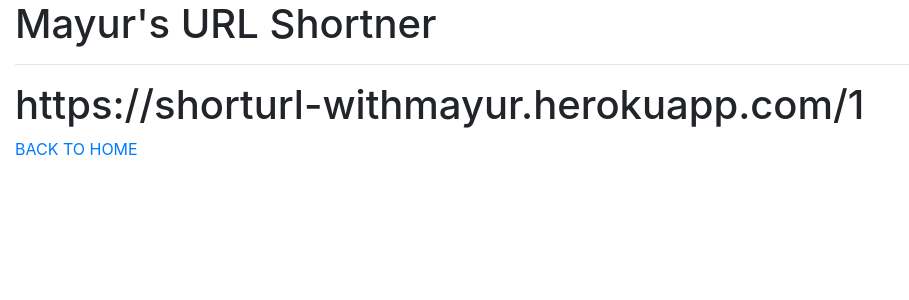
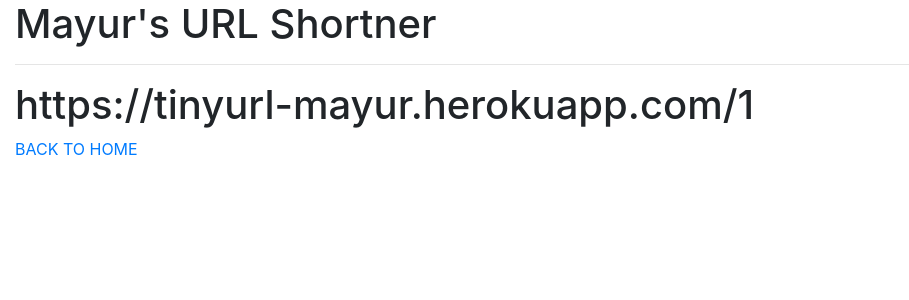
Before and after one commit to mayurs121/URL-SHORTNER, a Flask app: page /display/1 in a window 1280 px wide. Shown: the top 300 px of the page, without its empty margins (0-909 px from the left). Run offline with Flask 2, Linux system fonts and the light colour scheme; some libraries are stand-ins or nearby versions.

Commit message:
fixed url issue

```diff
--- a/templates/shortenurl.html
+++ b/templates/shortenurl.html
@@ -2,6 +2,6 @@
 {% block title %}Short URL{% endblock %}
 
 {% block content %}
-    <h1>https://shorturl-withmayur.herokuapp.com/{{short_url_display}}</h1>
-    <a href="https://shorturl-withmayur.herokuapp.com/">BACK TO HOME</a>
+    <h1>https://tinyurl-mayur.herokuapp.com/{{short_url_display}}</h1>
+    <a href="https://tinyurl-mayur.herokuapp.com/">BACK TO HOME</a>
 {% endblock %}
```
Also changed, not shown: templates/all_urls.html (added, +8 -0 lines).
